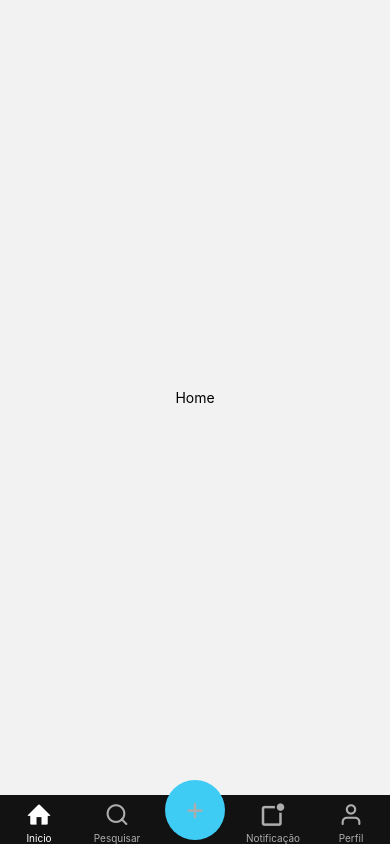
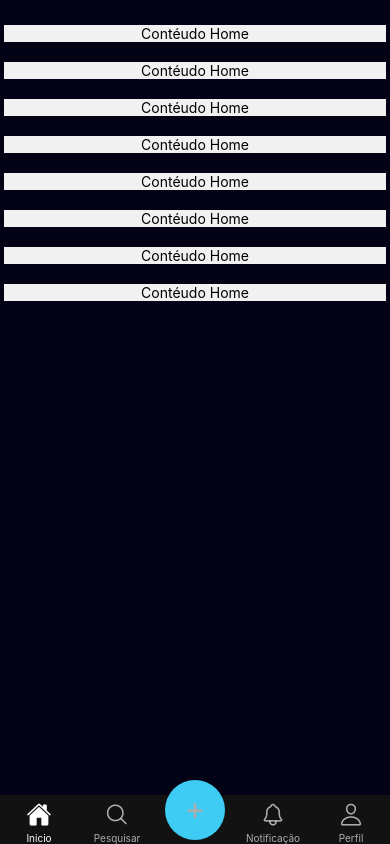
Before and after one commit to pablokaliel/rn-bottomtab, a React Native app: screen / in a window 390 px wide. Built offline with nearby package versions, Linux system fonts and the light colour scheme.

Commit message:
add icons

```diff
--- a/src/pages/Home/index.tsx
+++ b/src/pages/Home/index.tsx
@@ -1,12 +1,38 @@
 import React from "react";
-import { View, Text } from "react-native";
+import { SafeAreaView,View, Text, ScrollView,StatusBar } from "react-native";
 
 import { styles } from "./styles";
 
 export function Home() {
   return (
-    <View style={styles.Container}>
-      <Text>Home</Text>
-    </View>
+    <SafeAreaView style={styles.Container}>
+     <ScrollView>
+      <View style={styles.Content}>
+        <Text>Contéudo Home</Text>
+      </View>
+      <View style={styles.Content}>
+        <Text>Contéudo Home</Text>
+      </View>
+      <View style={styles.Content}>
+        <Text>Contéudo Home</Text>
+      </View>
+      <View style={styles.Content}>
+        <Text>Contéudo Home</Text>
+      </View>
+      <View style={styles.Content}>
+        <Text>Contéudo Home</Text>
+      </View>
+      <View style={styles.Content}>
+        <Text>Contéudo Home</Text>
+      </View>
+      <View style={styles.Content}>
+        <Text>Contéudo Home</Text>
+      </View>
+      <View style={styles.Content}>
+        <Text>Contéudo Home</Text>
+      </View>
+     </ScrollView>
+     <StatusBar/>
+    </SafeAreaView>
   );
 }
--- a/src/pages/Home/styles.ts
+++ b/src/pages/Home/styles.ts
@@ -1,9 +1,20 @@
-import { StyleSheet } from "react-native";
+import { StyleSheet,Platform,StatusBar } from "react-native";
+const statusBarHeight = StatusBar.currentHeight;
 
 export const styles = StyleSheet.create({
   Container: {
     flex: 1,
-    alignItems: "center",
-    justifyContent: "center",
+    backgroundColor:"#040316",
+    paddingTop: Platform.OS === "android" ? statusBarHeight :25
   },
+  Content:{
+    alignSelf:"center",
+    flex: 1,
+    width:"98%",
+    height:120,
+    marginBottom:20,
+    backgroundColor:"#f1f1f1",
+    alignItems:"center",
+    justifyContent:"center",
+  }
 });
--- a/src/routes/index.tsx
+++ b/src/routes/index.tsx
@@ -5,7 +5,7 @@ import { New } from "../pages/New";
 import { Notification } from "../pages/Notification";
 import { Profile } from "../pages/Profile";
 import { Search } from "../pages/Search";
-import { Entypo, Feather } from "@expo/vector-icons";
+import { Ionicons } from "@expo/vector-icons";
 import { ButtonNew } from "../components/ButtonNew";
 
 const { Screen, Navigator } = createBottomTabNavigator();
@@ -27,18 +27,24 @@ export default function Routes() {
         name="Inicio"
         component={Home}
         options={{
-          tabBarIcon: ({ size, color }) => (
-            <Entypo name="home" size={size} color={color} />
-          ),
+          tabBarIcon: ({ size, color, focused }) => {
+            if (focused) {
+              return <Ionicons name="home" size={size} color={color} />;
+            }
+            return <Ionicons name="home-outline" size={size} color={color} />;
+          },
         }}
       />
       <Screen
         name="Pesquisar"
         component={Search}
         options={{
-          tabBarIcon: ({ size, color }) => (
-            <Feather name="search" size={size} color={color} />
-          ),
+          tabBarIcon: ({ size, color, focused }) => {
+            if (focused) {
+              return <Ionicons name="search" size={size} color={color} />;
+            }
+            return <Ionicons name="search-outline" size={size} color={color} />;
+          },
         }}
       />
       <Screen
@@ -55,9 +61,20 @@ export default function Routes() {
         name="Notificação"
         component={Notification}
         options={{
-          tabBarIcon: ({ size, color }) => (
-            <Entypo name="notification" size={size} color={color} />
-          ),
+          tabBarIcon: ({ size, color, focused }) => {
+            if (focused) {
+              return (
+                <Ionicons name="notifications" size={size} color={color} />
+              );
+            }
+            return (
+              <Ionicons
+                name="notifications-outline"
+                size={size}
+                color={color}
+              />
+            );
+          },
         }}
       />
 
@@ -65,9 +82,12 @@ export default function Routes() {
         name="Perfil"
         component={Profile}
         options={{
-          tabBarIcon: ({ size, color }) => (
-            <Feather name="user" size={size} color={color} />
-          ),
+          tabBarIcon: ({ size, color, focused }) => {
+            if (focused) {
+              return <Ionicons name="person" size={size} color={color} />;
+            }
+            return <Ionicons name="person-outline" size={size} color={color} />;
+          },
         }}
       />
     </Navigator>
```
